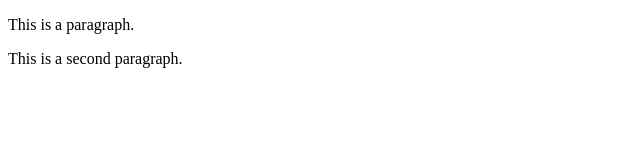
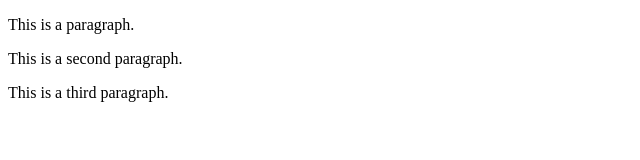
Before and after one commit to ellyvandertogt/Git-example, a plain HTML site: page index.html in a window 1280 px wide. Shown: the whole page, without its empty margins (0-640 px from the left). Drawn offline with Linux system fonts and the light colour scheme.

Commit message:
Add third paragraph

```diff
--- a/index.html
+++ b/index.html
@@ -9,6 +9,7 @@
 <body>
     <p>This is a paragraph.</p>
     <p>This is a second paragraph.</p>
+    <p>This is a third paragraph.</p>
 
 </body>
 </html>
```
